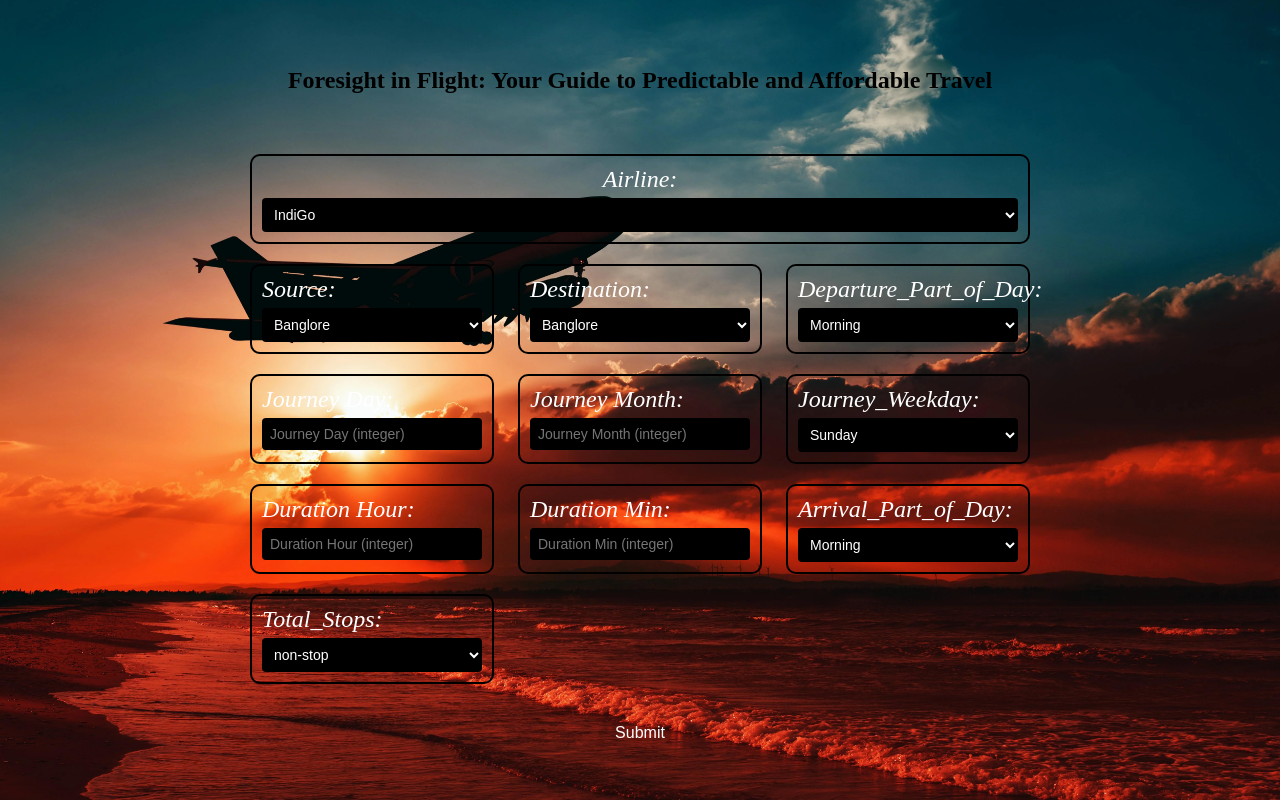
After one commit to Dnat007/Flight_Fare, a Flask app: template templates/form.html in a window 1280 px wide. The commit adds this page. Run offline with Flask 3, Linux system fonts and the light colour scheme; the template is opened without the code that fills it, so the values that code supplies are empty.

Commit message:
everything is updated

```diff
--- /dev/null
+++ b/app.py
@@ -0,0 +1,50 @@
+from src.pipeline.prediction_pipeline import CustomData,PredictPipeline
+from flask import Flask,request,render_template,jsonify
+from src.logger import logging
+
+
+app = Flask(__name__)
+
+@app.route('/')
+def home_page():
+    return render_template("index.html")
+#
+
+
+@app.route('/predict', methods =["GET","POST"])
+def predict_datapoint():
+    if request.method == "GET":
+        return render_template("form.html")
+
+    else:
+        data = CustomData(
+
+            Airline= request.form.get('Airline'),
+            Source= request.form.get('Source'),
+            Destination= request.form.get('Destination'),
+            Journey_Day= int(request.form.get('Journey_Day')),
+            Journey_Month= int(request.form.get('Journey_Month')),
+            Journey_Weekday = request.form.get('Journey_Weekday'),
+            Departure_Part_of_Day= request.form.get('Departure_Part_of_Day'),
+            Arrival_Part_of_Day= request.form.get('Arrival_Part_of_Day'),
+            Duration_Hour= int(request.form.get('Duration_Hour')),
+            Duration_Min= int(request.form.get('Duration_Min')),
+            Total_Stops= request.form.get('Total_Stops')
+        )
+
+        final_data = data.get_data_as_dataframe()
+        logging.info(f'{final_data}')
+
+        predict_pipeline = PredictPipeline()
+
+        pred = predict_pipeline.predict(final_data)
+
+        # Rounding the prediction value upto 2 points
+        result = round(pred[0],2)
+
+        return render_template("result.html",final_result = result)
+
+
+
+if __name__ == '__main__':
+    app.run(host='0.0.0.0', port=8080)
--- /dev/null
+++ b/static/styles.css
@@ -0,0 +1,99 @@
+/* static/styles.css */
+
+body {
+    background-image: url("pic.webp");
+    background-size: cover;
+    background-repeat: no-repeat;
+    background-position: center center;
+    display: flex;
+    justify-content: center;
+    align-items: center;
+    height: 100vh;
+    margin: 0;
+}
+
+.form-container {
+    display: flex;
+    flex-wrap: wrap;
+    justify-content: space-between;
+    max-width: 800px;
+    padding: 20px;
+    border-radius: 15px;
+}
+
+.form-group {
+    margin: 10px;
+    padding: 10px;
+    border: 2px solid #000;
+    border-radius: 10px;
+    width: calc(30% - 20px);
+    background-color: transparent;
+}
+
+.form-group label {
+    display: block;
+    margin-bottom: 5px;
+    font-size: 24px;
+    font-style: italic;
+    color: #fff;
+}
+
+.form-group select,
+.form-group input {
+    width: 100%;
+    padding: 8px;
+    box-sizing: border-box;
+    border: none;
+    border-radius: 4px;
+    font-size: 14px;
+    color: #fff;
+    background-color: #000;
+}
+
+section.banner {
+    max-width: 800px;
+    padding: 20px;
+    text-align: center;
+}
+
+.banner-heading h1 {
+    font-size: 24px;
+    margin-bottom: 10px;
+    color: #000;
+}
+
+.submit-container {
+    text-align: center;
+    margin-top: 20px;
+    width: 100%;
+}
+
+input[type="submit"] {
+    font-size: 16px;
+    background-color: transparent;
+    color: #fff;
+    padding: 10px 20px;
+    border: transparent;
+    border-radius: 5px;
+    cursor: pointer;
+}
+
+input[type="submit"]:hover {
+    background-color: #000;
+}
+
+
+
+
+.result-banner {
+    background-color: #000;
+    border-radius: 15px;
+    padding: 20px;
+}
+
+.result-banner-heading h1 {
+    font-size: 36px;
+    margin-bottom: 10px;
+    font-size: 34px;
+    color: #fff;
+}
--- /dev/null
+++ b/templates/form.html
@@ -0,0 +1,133 @@
+<!DOCTYPE html>
+<html lang="en">
+    <head>
+        <link rel="stylesheet" href="{{ url_for('static', filename='styles.css') }}">
+    </head>
+<body>
+
+<form action="{{url_for('predict_datapoint')}}" method="POST">
+
+    <section class="banner">
+        <div class="banner-text-item">
+            <div class="banner-heading">
+                <h1>Foresight in Flight: Your Guide to Predictable and Affordable Travel</h1>
+            </div>
+        </div>
+    </section>
+
+    <div class="form-container">
+        <div class="form-group" style="width: 100%; text-align: center;">
+            <label for="Airline">Airline:</label>
+            <select id="Airline" name="Airline">
+                <option value="IndiGo">IndiGo</option>
+                <option value="Air India">Air India</option>
+                <option value="Jet Airways">Jet Airways</option>
+                <option value="SpiceJet">SpiceJet</option>
+                <option value="Multiple carriers">Multiple carriers</option>
+                <option value="GoAir">GoAir</option>
+                <option value="Vistara">Vistara</option>
+                <option value="Air Asia">Air Asia</option>
+                <option value="Vistara Premium economy">Vistara Premium economy</option>
+                <option value="Jet Airways Business">Jet Airways Business</option>
+                <option value="Multiple carriers Premium economy">Multiple carriers Premium economy</option>
+                <option value="Trujet">Trujet</option>
+            </select>
+        </div>
+
+        <div class="form-group">
+            <label for="Source">Source:</label>
+            <select id="Source" name="Source">
+                <option value="Banglore">Banglore</option>
+                <option value="Kolkata">Kolkata</option>
+                <option value="Delhi">Delhi</option>
+                <option value="Chennai">Chennai</option>
+                <option value="Mumbai">Mumbai</option>
+            </select>
+        </div>
+
+        <div class="form-group">
+            <label for="Destination">Destination:</label>
+            <select id="Destination" name="Destination">
+                <option value="Banglore">Banglore</option>
+                <option value="Cochin">Cochin</option>
+                <option value="Kolkata">Kolkata</option>
+                <option value="Delhi">Delhi</option>
+                <option value="Hyderabad">Hyderabad</option>
+            </select>
+        </div>
+
+        <div class="form-group">
+            <label for="Departure_Part_of_Day">Departure_Part_of_Day:</label>
+            <select id="Departure_Part_of_Day" name="Departure_Part_of_Day">
+                <option value="morning">Morning</option>
+                <option value="afternoon">Afternoon</option>
+                <option value="evening">Evening</option>
+                <option value="night">Night</option>
+            </select>
+        </div>
+
+        <div class="form-group">
+            <label for="Journey_Day">Journey Day:</label>
+            <input type="text" id="Journey_Day" name="Journey_Day" placeholder="Journey Day (integer)">
+        </div>
+
+        <div class="form-group">
+            <label for="Journey_Month">Journey Month:</label>
+            <input type="text" id="Journey_Month" name="Journey_Month" placeholder="Journey Month (integer)">
+        </div>
+
+        <div class="form-group">
+            <label for="Journey_Weekday">Journey_Weekday:</label>
+            <select id="Journey_Weekday" name="Journey_Weekday">
+                <option value="Sunday">Sunday</option>
+                <option value="Monday">Monday</option>
+                <option value="Tuesday">Tuesday</option>
+                <option value="Wednesday">Wednesday</option>
+                <option value="Thursday">Thursday</option>
+                <option value="Friday">Friday</option>
+                <option value="Saturday">Saturday</option>
+            </select>
+        </div>
+
+        <div class="form-group">
+            <label for="Duration_Hour">Duration Hour:</label>
+            <input type="text" id="Duration_Hour" name="Duration_Hour" placeholder="Duration Hour (integer)">
+        </div>
+
+        <div class="form-group">
+            <label for="Duration_Min">Duration Min:</label>
+            <input type="text" id="Duration_Min" name="Duration_Min" placeholder="Duration Min (integer)">
+        </div>
+
+
+
+        <div class="form-group">
+            <label for="Arrival_Part_of_Day">Arrival_Part_of_Day:</label>
+            <select id="Arrival_Part_of_Day" name="Arrival_Part_of_Day">
+                <option value="morning">Morning</option>
+                <option value="afternoon">Afternoon</option>
+                <option value="evening">Evening</option>
+                <option value="night">Night</option>
+            </select>
+        </div>
+
+        <div class="form-group">
+            <label for="Total_Stops">Total_Stops:</label>
+            <select id="Total_Stops" name="Total_Stops">
+                <option value="non-stop">non-stop</option>
+                <option value="1 stop">1 stop</option>
+                <option value="2 stops">2 stops</option>
+                <option value="3 stops">3 stops</option>
+                <option value="4 stops">4 stops</option>
+            </select>
+        </div>
+
+        <div class="submit-container">
+            <input type="submit" value="Submit">
+        </div>
+    </div>
+
+</form>
+
+</body>
+</html>
--- a/templates/index.html
+++ b/templates/index.html
@@ -7,6 +7,6 @@
     <title>Document</title>
 </head>
 <body>
-
+    <h1> Welcome to Clouds </h1>
 </body>
 </html>
```
Also changed, not shown: src/pipeline/prediction_pipeline.py (+81 -0 lines), templates/result.html (added, +15 -0 lines), src/pipeline/train_pipeline.py (deleted), static/pic.webp (added).
